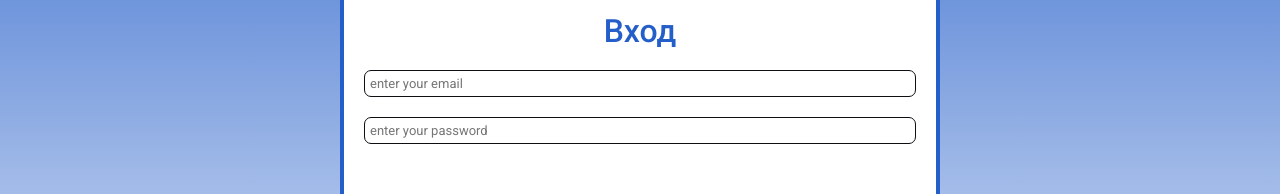
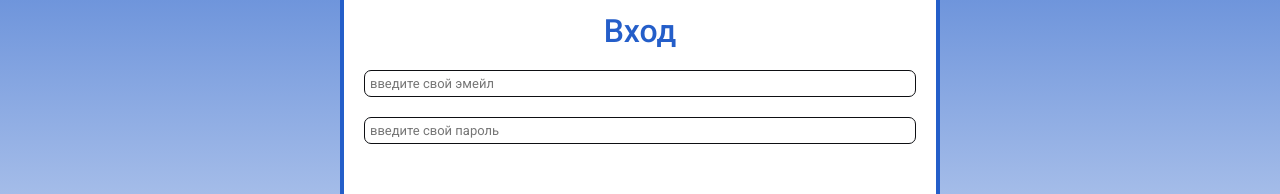
Before and after one commit to SonyaXim/Sonya-him, a React (Vite) app: page /login in a window 1280 px wide. Shown: the part 274-468 px from the top of the page. Built offline with nearby package versions, Linux system fonts and the light colour scheme; no server answers.

Commit message:
Update Login.jsx

```diff
--- a/src/pages/Login.jsx
+++ b/src/pages/Login.jsx
@@ -39,14 +39,14 @@ export const Login = () => {
 						className="auth_input"
 						onChange={(e) => setEmail(e.target.value)}
 						required
-						placeholder="enter your email"
+						placeholder="введите свой эмейл"
 					/>
 					<input
 						type="password"
 						className="auth_input"
 						onChange={(e) => setPassword(e.target.value)}
 						required
-						placeholder="enter your password"
+						placeholder="введите свой пароль"
 					/>
 					<button className="auth_button" type="submit">
 						войти
```
